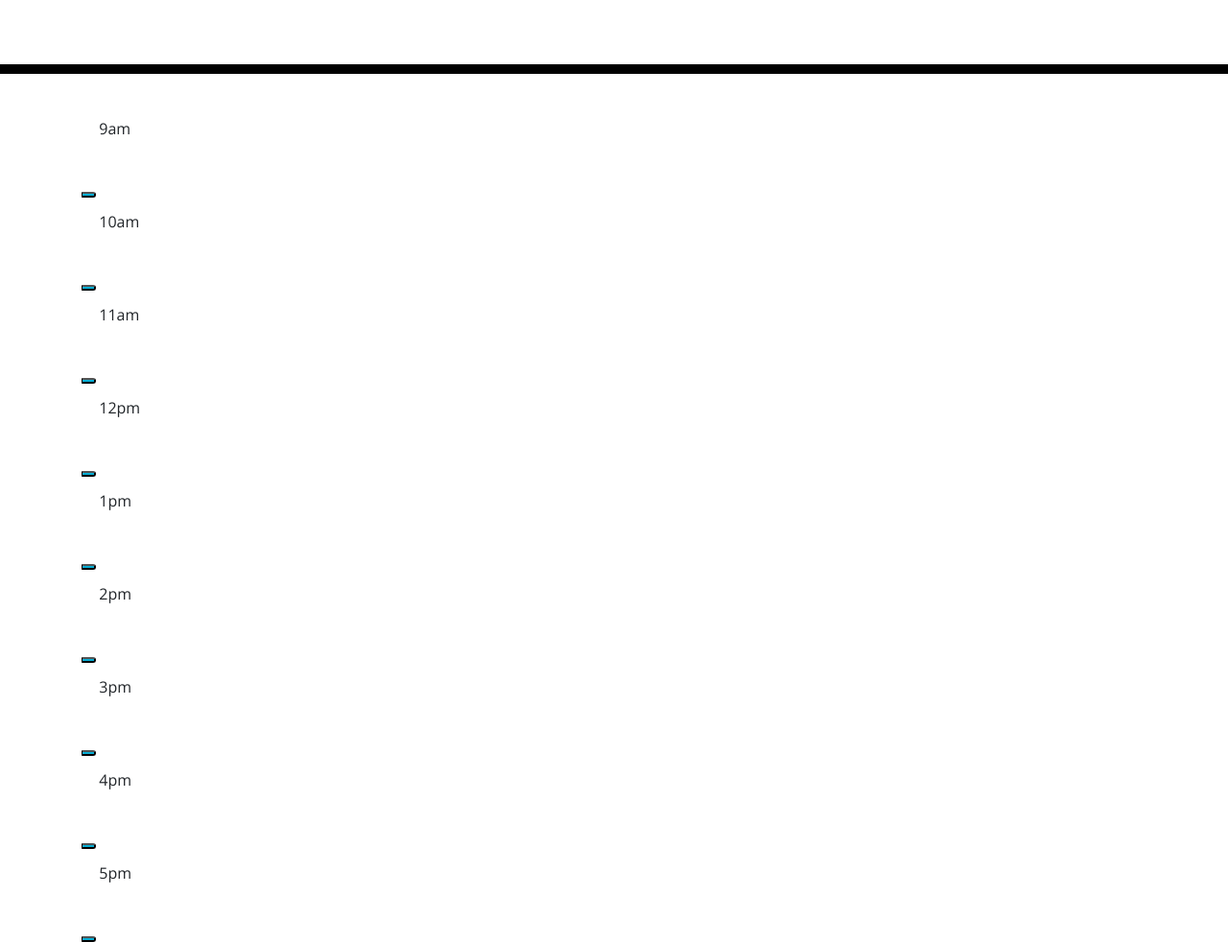
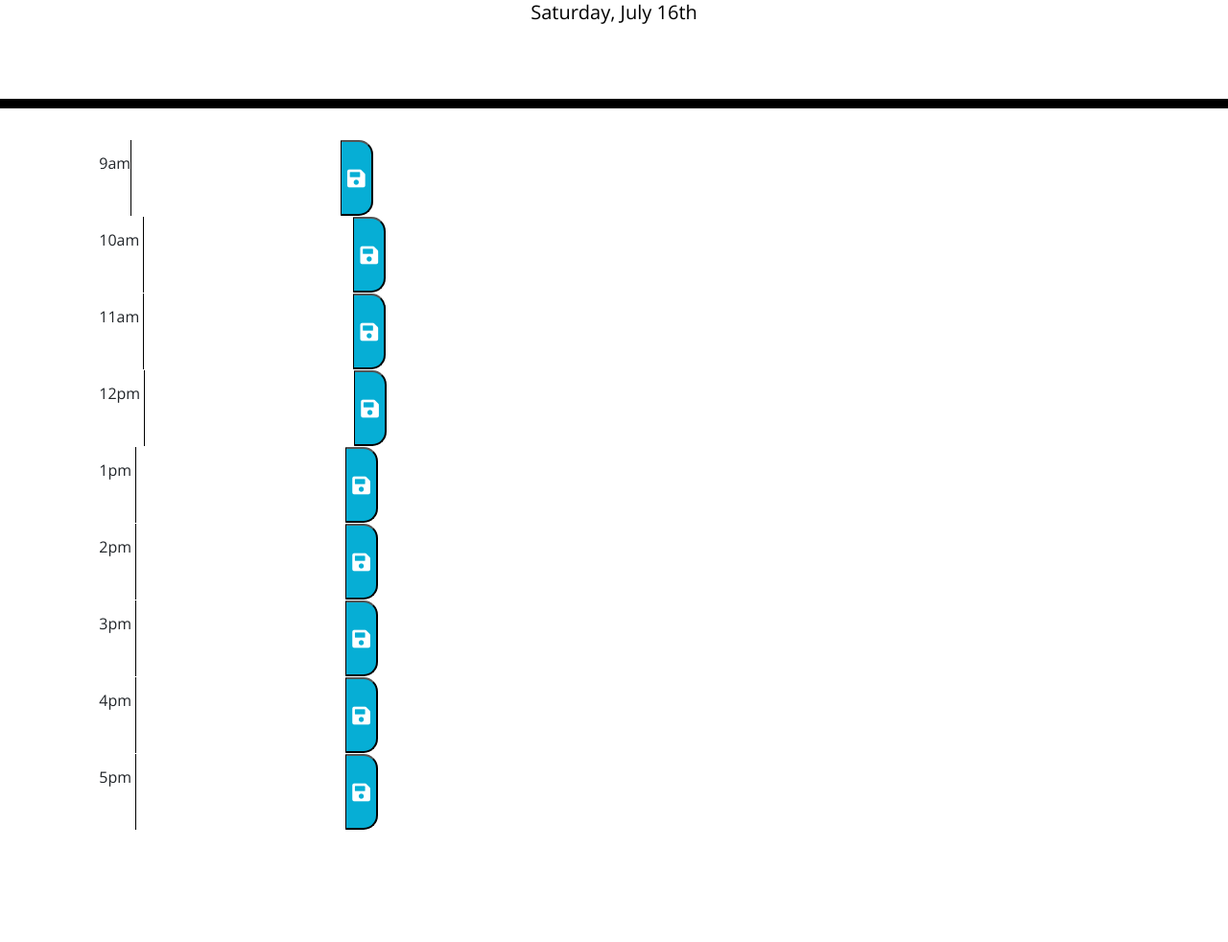
Before and after one commit to CoryCarroll/project-tracker, a plain HTML site: page index.html in a window 1280 px wide. Shown: the part 191-1173 px from the top of the page at 96% size. After the commit the page ends 1056 px from the top, so only its background shows below. Drawn offline with nearby package versions, Linux system fonts and the light colour scheme.

Commit message:
a little jquery

```diff
--- a/index.html
+++ b/index.html
@@ -30,45 +30,73 @@
     </header>
     <div class="container">
       <!-- Timeblocks go here -->
-      <div id="hour-9" class=" row time-block">
+      <form class="row">
+      <div id="hour-9" class="time-block">
         9am
       </div>
+      <textarea name="Reminder" id="reminderArea" class="discription"></textarea>
       <button class="saveBtn"></button>
-      <div id="hour-10" class=" row time-block">
+    </form>
+    <form class="row">
+      <div id="hour-10" class="time-block">
         10am
       </div>
+      <textarea name="Reminder" id="reminderArea" class="reminder"></textarea>
       <button class="saveBtn"></button>
-      <div id="hour-11" class="row time-block">
+    </form>
+      <form class="row">
+      <div id="hour-11" class="time-block">
         11am
       </div>
+      <textarea name="Reminder" id="reminderArea" class="reminder"></textarea>
       <button class="saveBtn"></button>
-      <div id="hour-12" class=" row time-block">
+    </form>
+      <form class="row">
+      <div id="hour-12" class="time-block">
         12pm
       </div>
+      <textarea name="Reminder" id="reminderArea" class="reminder"></textarea>
       <button class="saveBtn"></button>
-      <div id="hour-1" class="row time-block">
+    </form>
+      <form class="row">
+      <div id="hour-1" class="time-block">
         1pm
       </div>
+      <textarea name="Reminder" id="reminderArea" class="reminder"></textarea>
       <button class="saveBtn"></button>
-      <div id="hour-2" class="row time-block">
+    </form>
+      <form class="row">
+      <div id="hour-2" class="time-block">
         2pm
       </div>
+      <textarea name="Reminder" id="reminderArea" class="reminder"></textarea>
       <button class="saveBtn"></button>
-      <div id="hour-3" class="row time-block">
+    </form>
+      <form class="row">
+      <div id="hour-3" class="time-block">
         3pm
       </div>
+      <textarea name="Reminder" id="reminderArea" class="reminder"></textarea>
       <button class="saveBtn"></button>
-      <div id="hour-4" class="row time-block">
+    </form>
+      <form class="row">
+      <div id="hour-4" class="time-block">
         4pm
       </div>
+      <textarea name="Reminder" id="reminderArea" class="reminder"></textarea>
       <button class="saveBtn"></button>
-      <div id="hour-5" class="row time-block">
+    </form>
+      <form class="row">
+      <div id="hour-5" class="time-block">
         5pm
       </div>
+      <textarea name="Reminder" id="reminderArea" class="reminder"></textarea>
       <button class="saveBtn"></button>
+    </form>
     </div>
 
     <script src="https://cdnjs.cloudflare.com/ajax/libs/jquery/3.2.1/jquery.min.js"></script>
     <script src="https://cdnjs.cloudflare.com/ajax/libs/moment.js/2.24.0/moment.min.js"></script>
+    <script src="script.js"></script>
   </body>
 </html>
--- a/script.js
+++ b/script.js
@@ -0,0 +1,38 @@
+// Creates real time date into the header
+function getDate() {
+    var today = moment().format('dddd, MMMM Do');
+    $("#currentDay").text(today);
+}
+getDate();
+
+// Creating save button icon
+var saveBtn = $('.saveBtn');
+var saveButton = $("<i class ='fas fa-save fa-lg'></i>")
+saveBtn.append(saveButton);
+
+// Create click event for save button
+$("saveBtn").on('click', function(event) {
+    event.preventDefault();
+    var saveIndex = $(this).siblings(".description").children(".future").attr("id");
+    saveIndex.reminder = $(this).siblings(".description").childern(".future").val();
+    console.log(saveIndex);
+    saveReminders();
+    showReminders();
+})
+
+// Creates past present future classes depending on time of day
+var plannerData = $("#reminder");
+plannerData.attr("id", currentHour.id);
+if (currentHour.time < moment().format("HH")) {
+    plannerData.attr ({
+        "class": "past",
+    })
+    } else if (currentHour.time === moment().format("HH")) {
+        plannerData.attr ({
+            "class": "present"
+        })
+    } else if (currentHour.time > moment().format("HH")) {
+        plannerData.attr ({
+            "class": "future"
+        })
+    };
--- a/style.css
+++ b/style.css
@@ -68,4 +68,5 @@ textarea {
 .saveBtn i:hover {
   font-size: 20px;
   transition: all 0.3s ease-in-out;
+  cursor: pointer;
 }
```
